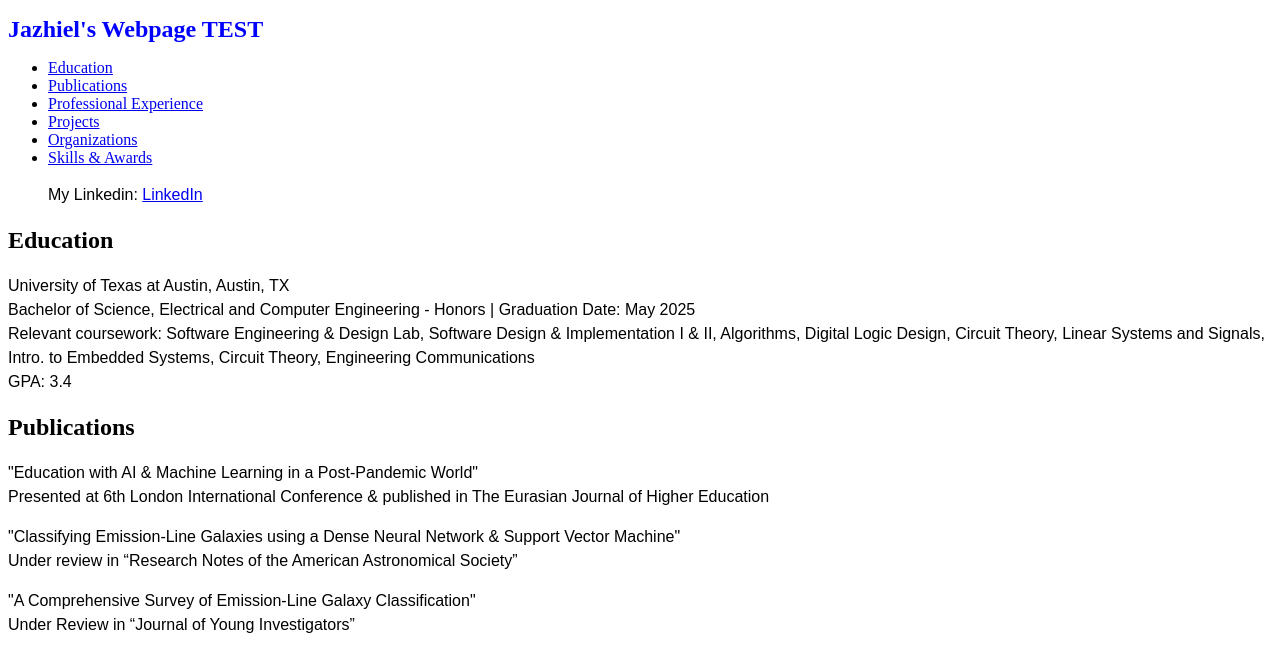
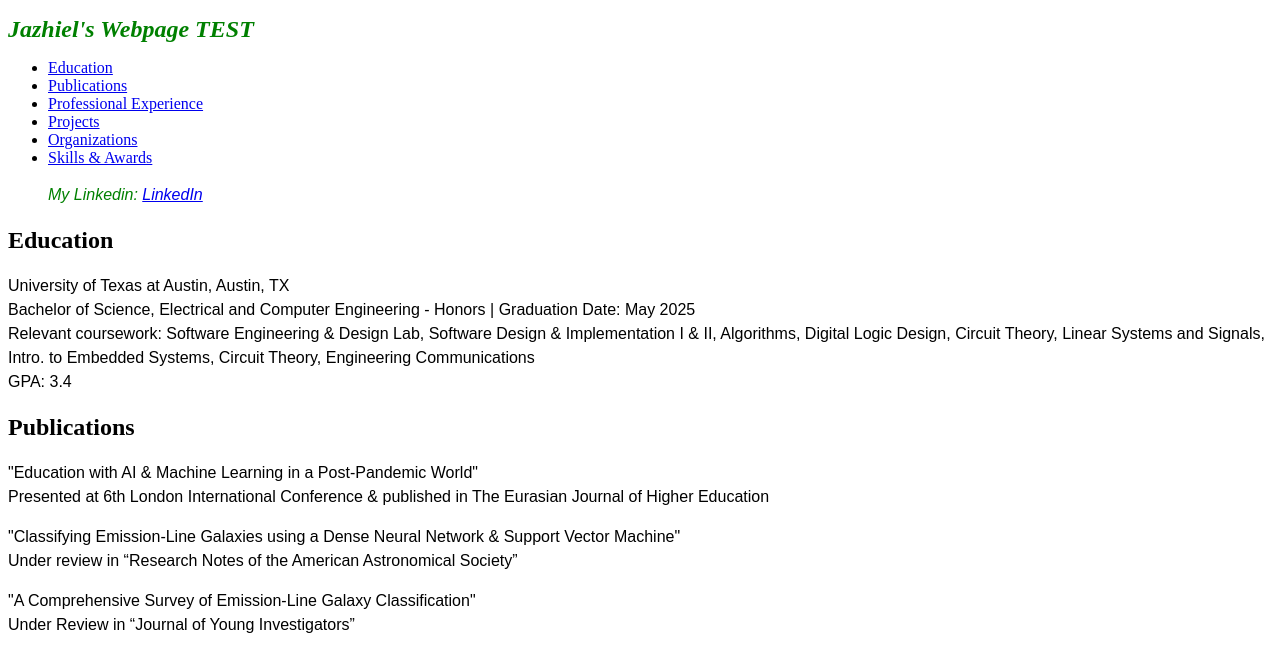
Before and after one commit to JazhielSegura/JazhielSegura, a plain HTML site: page index.html in a window 1280 px wide. Drawn offline with Linux system fonts and the light colour scheme.

Commit message:
Create at least one class, apply it to at least two elements, and style it. - Complete

```diff
--- a/index.html
+++ b/index.html
@@ -9,7 +9,7 @@
 </head>
 <body>
     <header>
-        <h1>Jazhiel's Webpage TEST</h1>
+        <h1 class="class-text">Jazhiel's Webpage TEST</h1>
         <nav>
             <ul>
                 <li><a href="#education">Education</a></li>
@@ -19,7 +19,7 @@
                 <li><a href="#organizations">Organizations</a></li>
                 <li><a href="#skills-awards">Skills & Awards</a></li>
 
-                <p>My Linkedin: <a href="https://www.linkedin.com/in/jazhiel-segura-monroy/">LinkedIn</a></p>
+                <p class="class-text">My Linkedin: <a href="https://www.linkedin.com/in/jazhiel-segura-monroy/">LinkedIn</a></p>
             </ul>
         </nav>
     </header>
--- a/stylesheet.css
+++ b/stylesheet.css
@@ -11,3 +11,8 @@ p {
     font-family: Arial, serif;
     line-height: 1.5;
 }
+
+.class-text {
+    font-style: italic;
+    color: green;
+}
```
